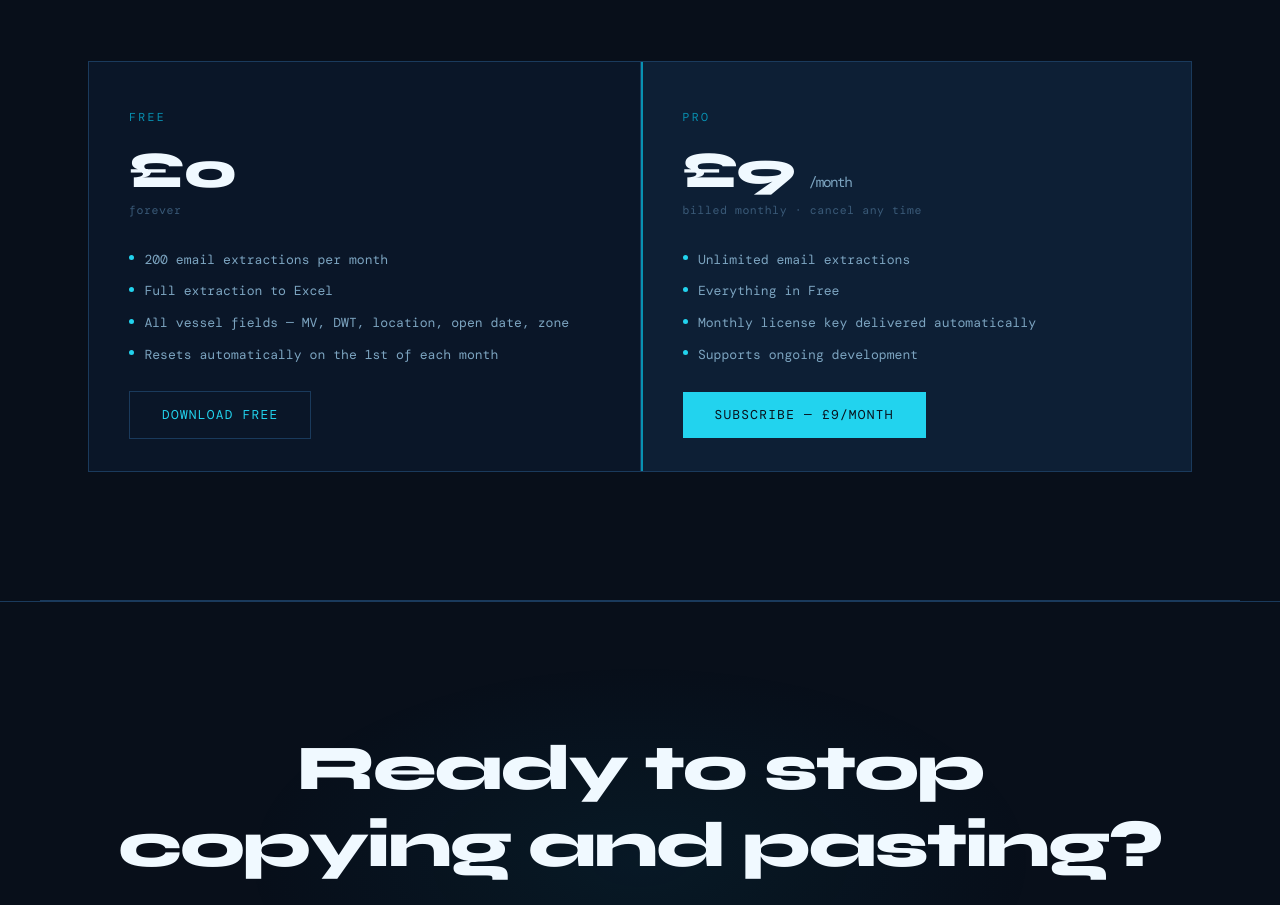
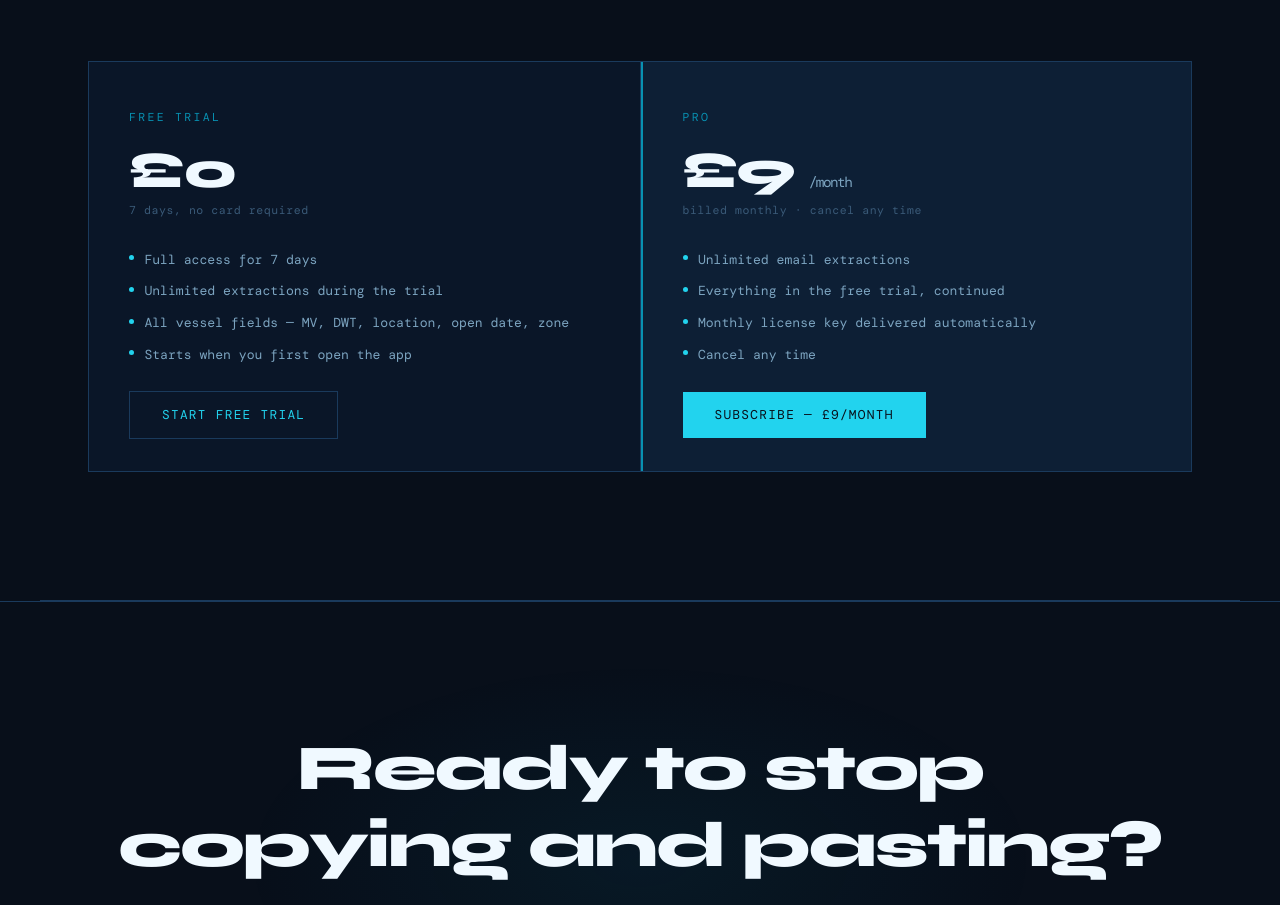
Before and after one commit to MailAI-Development/Mail-AI, a plain HTML site: page index.html in a window 1280 px wide. Shown: the part 3526-4431 px from the top of the page. Drawn offline with nearby package versions, Linux system fonts and the light colour scheme; a web font is replaced by a local one.

Commit message:
Add files via upload

```diff
--- a/index.html
+++ b/index.html
@@ -1231,16 +1231,16 @@
     <div class="pricing-grid">
 
       <div class="pricing-card">
-        <div class="pricing-tier-label">Free</div>
+        <div class="pricing-tier-label">Free trial</div>
         <div class="pricing-amount">£0</div>
-        <div class="pricing-period">forever</div>
+        <div class="pricing-period">7 days, no card required</div>
         <ul class="pricing-features">
-          <li>200 email extractions per month</li>
-          <li>Full extraction to Excel</li>
+          <li>Full access for 7 days</li>
+          <li>Unlimited extractions during the trial</li>
           <li>All vessel fields — MV, DWT, location, open date, zone</li>
-          <li>Resets automatically on the 1st of each month</li>
+          <li>Starts when you first open the app</li>
         </ul>
-        <a href="download.html" class="btn-secondary"><span>Download free</span></a>
+        <a href="download.html" class="btn-secondary"><span>Start free trial</span></a>
       </div>
 
       <div class="pricing-card pricing-card-pro">
@@ -1249,9 +1249,9 @@
         <div class="pricing-period">billed monthly · cancel any time</div>
         <ul class="pricing-features">
           <li>Unlimited email extractions</li>
-          <li>Everything in Free</li>
+          <li>Everything in the free trial, continued</li>
           <li>Monthly license key delivered automatically</li>
-          <li>Supports ongoing development</li>
+          <li>Cancel any time</li>
         </ul>
         <a href="http://ko-fi.com/mailaiuk/tiers" class="btn-primary"><span>Subscribe — £9/month</span></a>
       </div>
```
Also changed, not shown: download.html (+1 -1 lines), privacy.html (+2 -2 lines).
